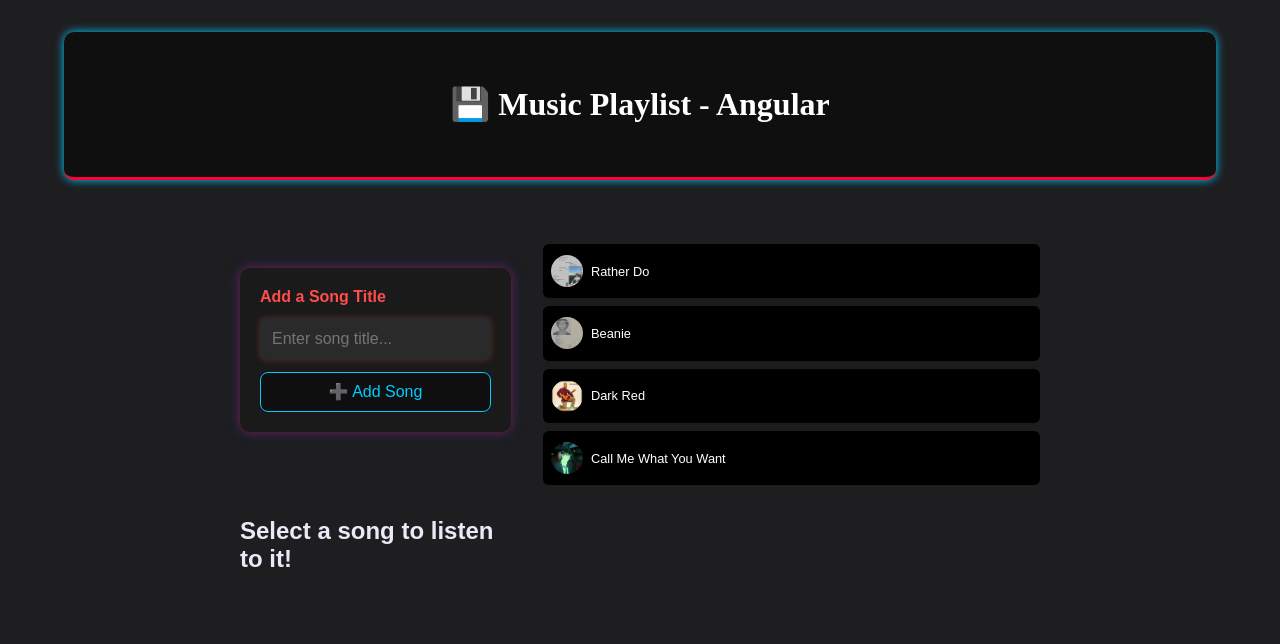
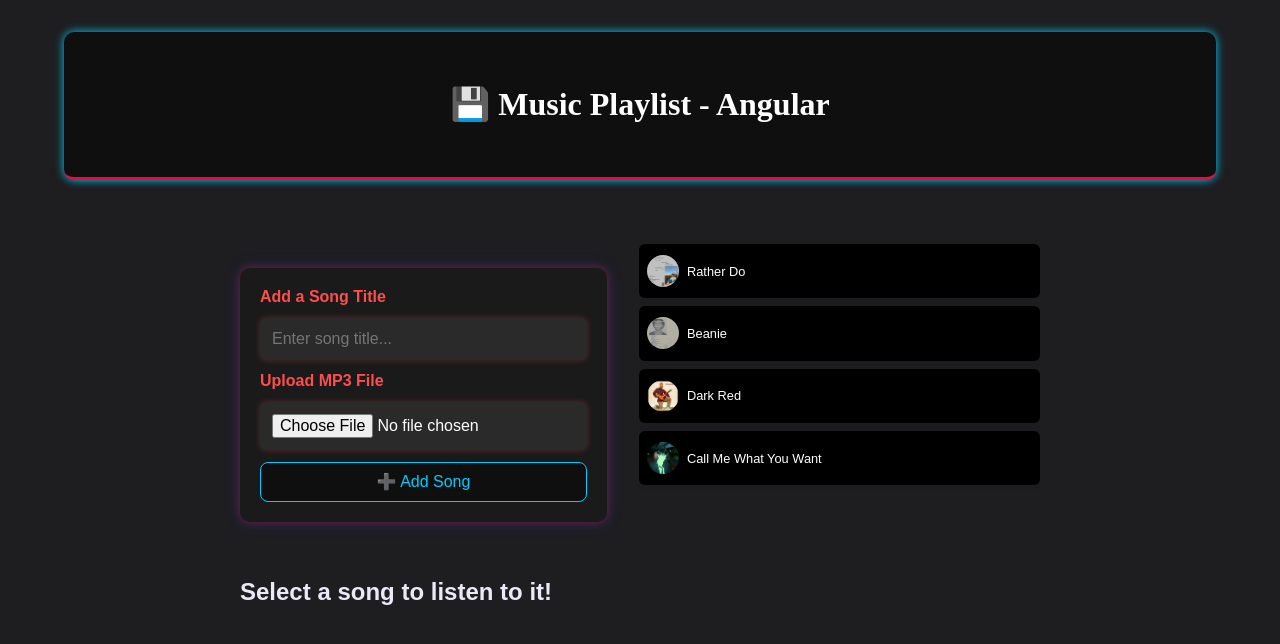
Before and after one commit to mthiggins1s/finalized-music-project, an Angular app in the folder 01-starting-project/: page / in a window 1280 px wide. Shown: the top 644 px of the page. Built offline with nearby package versions, Linux system fonts and the light colour scheme; a web font is replaced by a local one.

Commit message:
added .mp3 file upload support

```diff
--- a/01-starting-project/src/app/add-song/add-song.component.html
+++ b/01-starting-project/src/app/add-song/add-song.component.html
@@ -1,4 +1,4 @@
-<form (ngSubmit)="onSubmit()" #form="ngForm" class="song-form">
+<form (ngSubmit)="onSubmit()" class="song-form">
   <label for="title">Add a Song Title</label>
   <input
     type="text"
@@ -8,5 +8,14 @@
     id="title"
     placeholder="Enter song title..."
   />
+
+  <label for="audioFile">Upload MP3 File</label>
+  <input
+    type="file"
+    accept=".mp3"
+    id="audioFile"
+    (change)="onFileSelected($event)"
+  />
+
   <button type="submit">➕ Add Song</button>
 </form>
--- a/01-starting-project/src/app/add-song/add-song.component.ts
+++ b/01-starting-project/src/app/add-song/add-song.component.ts
@@ -11,8 +11,16 @@ import { SharedModule } from '../shared/shared.module';
 })
 export class AddSongComponent {
   title: string = '';
+  selectedFile: File | null = null;
 
   constructor(private songService: SongService) {}
+
+  onFileSelected(event: Event) {
+    const input = event.target as HTMLInputElement;
+    if (input.files && input.files.length > 0) {
+      this.selectedFile = input.files[0];
+    }
+  }
 
   onSubmit() {
     if (!this.title.trim()) {
@@ -20,7 +28,35 @@ export class AddSongComponent {
       return;
     }
 
-    this.songService.addSongFromTitle(this.title);
-    this.title = '';
+    if (!this.selectedFile) {
+      alert('Please upload an MP3 file!');
+      return;
+    }
+
+    const reader = new FileReader();
+
+    reader.onload = () => {
+      const audioUrl = reader.result as string;
+
+      const newSong = {
+        id: 'id' + Date.now(),
+        title: this.title.trim(),
+        artist: 'Custom Upload',
+        album: 'User Upload',
+        genre: 'Unknown',
+        year: '2025',
+        cover: 'assets/covers/default.jpg',
+        audioUrl: audioUrl
+      };
+
+      this.songService.addSong(newSong);
+      alert(`✅ "${newSong.title}" has been added!`);
+
+      // Reset form
+      this.title = '';
+      this.selectedFile = null;
+    };
+
+    reader.readAsDataURL(this.selectedFile); // Converts to base64
   }
 }
```
